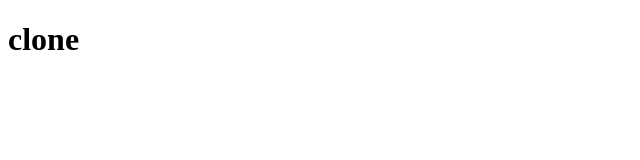
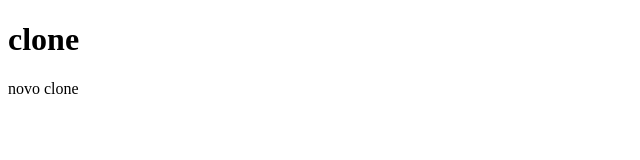
Before and after one commit to mayarasantanna2/meuprimeirosite, a plain HTML site: page index.html in a window 1280 px wide. Shown: the full height of the page, 0-640 px from the left. Drawn offline with Linux system fonts and the light colour scheme.

Commit message:
Sincronizar 13.03

```diff
--- a/index.html
+++ b/index.html
@@ -7,5 +7,8 @@
 </head>
 <body>
 	<h1>clone</h1>
+	<p>novo clone
+
+	</p>
 </body>
 </html>
```
